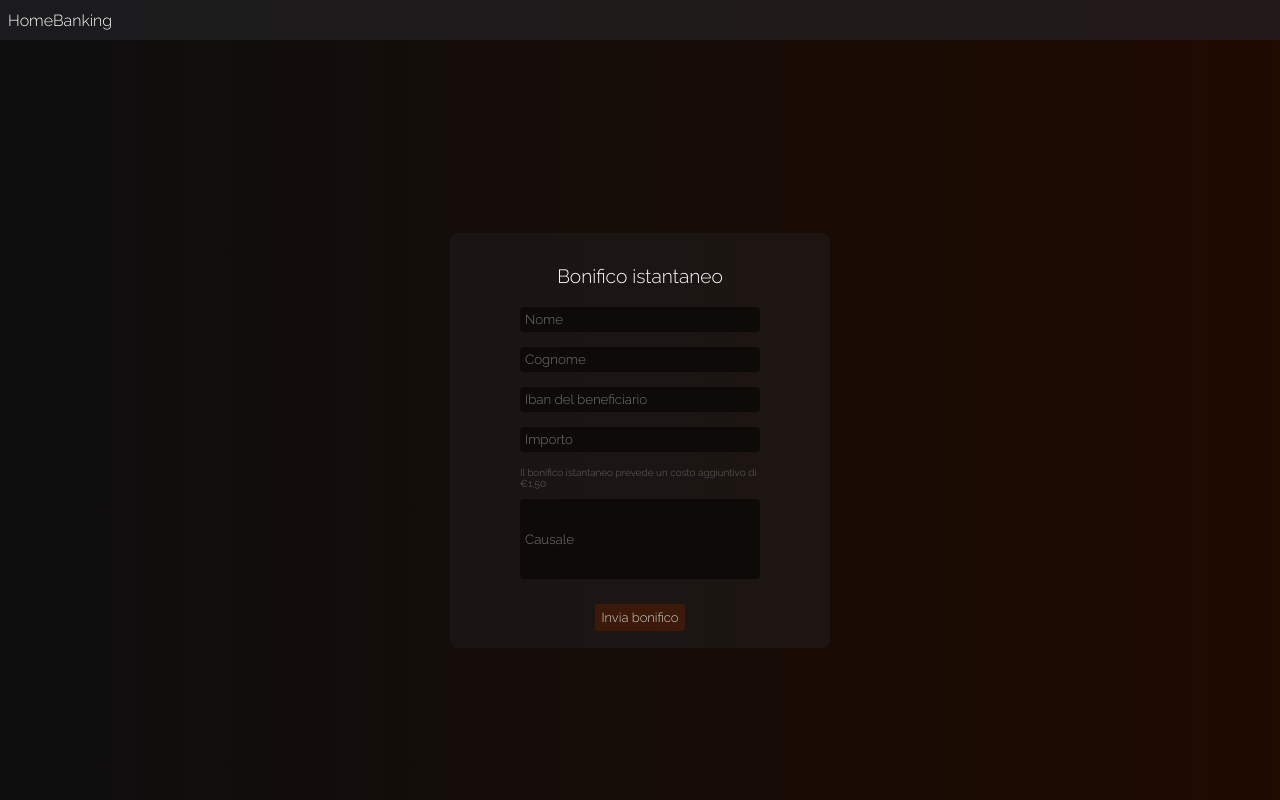
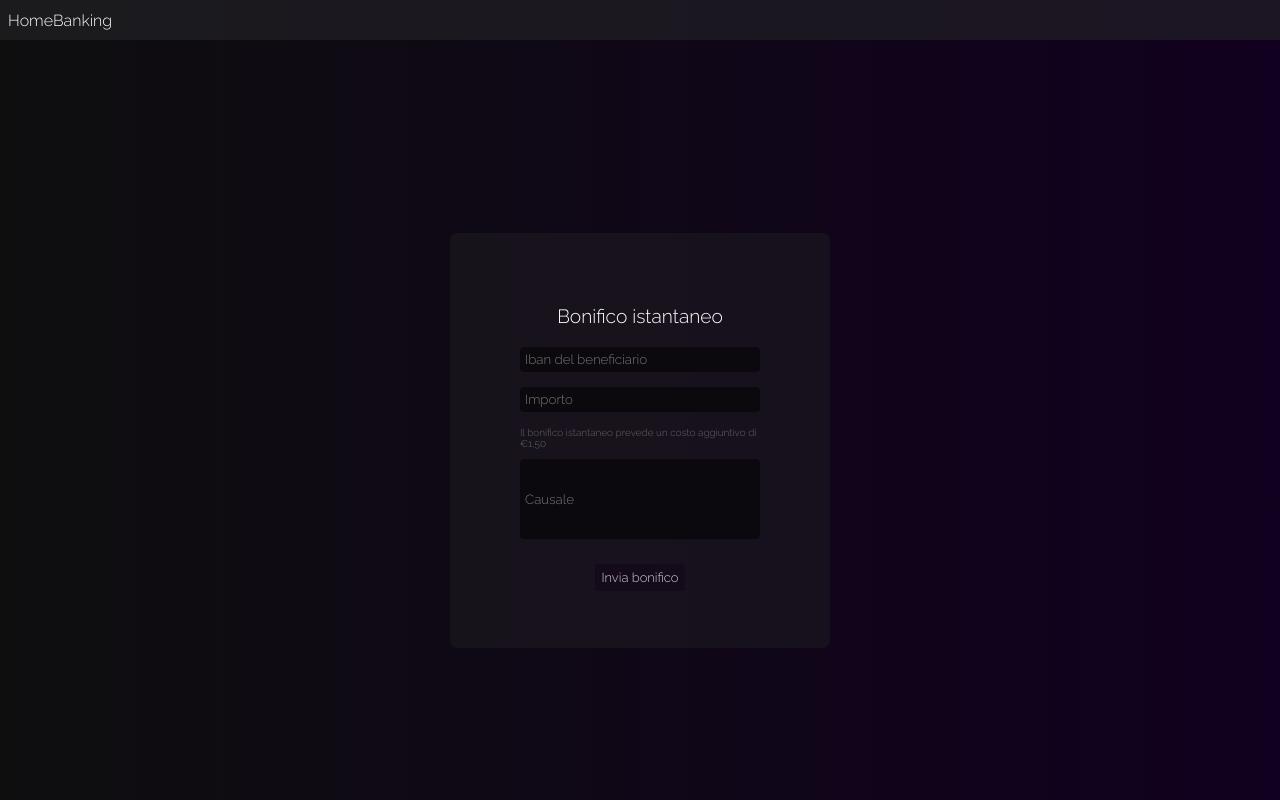
Before and after one commit to fmls03/HomeBanking, a Flask app: page /bonifico in a window 1280 px wide. Run offline with Flask 2, Linux system fonts and the light colour scheme; the visitor is signed in with stand-in values (Sample User, id 1).

```diff
--- a/_app.py
+++ b/_app.py
@@ -98,7 +98,7 @@ class Transazione(db.Model):
     user_mittente = db.Column(db.VARCHAR(255))
     iban_destinatario = db.Column(db.CHAR(27))
     importo = db.Column(db.Float)
-    data = db.Column(db.Date)
+    data = db.Column(db.DateTime)
     causale = db.Column(db.VARCHAR(255))
     id_conto = db.Column(db.Integer, db.ForeignKey('conto.id_conto'))
 
--- a/_bonifico_istantaneo.py
+++ b/_bonifico_istantaneo.py
@@ -9,48 +9,51 @@ import _app
 
 @bonifico_bp.route('/bonifico', methods = ['GET', 'POST'])
 def bonifico_istantaneo():
-    alert = ""
-    if request.method == 'POST':
-        nome = request.form['nome']
-        cognome = request.form['cognome']
-        iban_beneficiario = request.form['iban2']
-        importo = int(request.form['importo'])
-        causale = request.form['causale']
+    if not session.get('logged_in'):
+        return redirect('/logout')
+    else:
+        alert = ""
+        if request.method == 'POST':
+            iban_beneficiario = request.form['iban2']
+            importo = int(request.form['importo'])
+            causale = request.form['causale']
 
 
-        conto_destinatario = _app.Conto.query.filter_by(iban = iban_beneficiario).first()
-        saldo_mittente = _app.Saldo.query.filter_by(id_conto = session.get('id_conto')).first()
-        if saldo_mittente.saldo_disponibile < importo:
-            alert = "* IL SALDO NON SODDISFA L'IMPORTO SELEZIONATO *"
+            conto_destinatario = _app.Conto.query.filter_by(iban = iban_beneficiario).first()
+            conto_mittente = _app.Conto.query.filter_by(id_conto = session.get('id_conto')).first()
+            if conto_mittente.saldo.saldo_disponibile < importo:
+                alert = "* IL SALDO NON SODDISFA L'IMPORTO SELEZIONATO *"
 
-        else:
+            elif conto_mittente.iban == iban_beneficiario:
+                alert = "* NON PUOI EFFETTUARE BONIFICI VERSO TE STESSO *"
 
-            bonifico = _app.Transazione(session.get('username'), iban_beneficiario, importo, datetime.datetime.now(), causale, conto_destinatario.id_conto)
+            else:
 
-            _app.db.session.add(bonifico)
-            _app.db.session.commit()
-            _app.db.session.refresh(bonifico)
+                bonifico = _app.Transazione(session.get('username'), iban_beneficiario, importo, datetime.datetime.now(), causale, conto_destinatario.id_conto)
 
-            # Effettuato il bonifico aggiorniamo il saldo disponibile del mittente
-            saldo_mittente.saldo_disponibile -= importo + 1.50
-            saldo_mittente.saldo_contabile -= importo + 1.50
+                _app.db.session.add(bonifico)
+                _app.db.session.commit()
+                _app.db.session.refresh(bonifico)
 
-            # Ora facciamo una select del saldo del destinatario per poi aggiornarlo con l'importo ricevuto
-            saldo_destinatario = _app.Saldo.query.filter_by(id_conto = conto_destinatario.id_conto).first()
-            saldo_destinatario.saldo_disponibile += importo
-            saldo_destinatario.saldo_contabile += importo
+                # Effettuato il bonifico aggiorniamo il saldo disponibile del mittente
+                conto_mittente.saldo.saldo_disponibile -= importo + 1.50
+                conto_mittente.saldo.saldo_contabile -= importo + 1.50
+
+                # Ora facciamo una select del saldo del destinatario per poi aggiornarlo con l'importo ricevuto
+                conto_destinatario.saldo.saldo_disponibile += importo
+                conto_destinatario.saldo.saldo_contabile += importo
 
 
-            # applichiamo i valori modificati al database
-            _app.db.session.merge(saldo_mittente)
-            _app.db.session.commit()
-            _app.db.session.refresh(saldo_mittente)
+                # applichiamo i valori modificati al database
+                _app.db.session.merge(conto_mittente)
+                _app.db.session.commit()
+                _app.db.session.refresh(conto_mittente)
 
-            _app.db.session.merge(saldo_destinatario)
-            _app.db.session.commit()
-            _app.db.session.refresh(saldo_destinatario)
+                _app.db.session.merge(conto_destinatario)
+                _app.db.session.commit()
+                _app.db.session.refresh(conto_destinatario)
 
-            return redirect('/home')
+                return redirect('/home')
 
 
-    return render_template('bonifico.html', session = session, alert = alert)
+        return render_template('bonifico_istantaneo.html', session = session, alert = alert)
--- a/static/admin.css
+++ b/static/admin.css
@@ -7,7 +7,7 @@ body{
 	margin: 0;
 	min-width: 280px;
 	background: rgb(30,30,34);
-	background: linear-gradient(90deg, rgba(14,14,15,1) 0%, rgba(31,11,0,1) 100%);	background-size: cover;
+	background: linear-gradient(90deg, rgb(14, 14, 15) 0%, rgb(17, 0, 31) 100%);	background-size: cover;
 	display: flex;
 	justify-content: center;
 	font-family: 'Raleway', sans-serif;
--- a/static/bonifico.css
+++ b/static/bonifico.css
@@ -7,7 +7,7 @@ body{
 	height: 100%;
 	margin: 0;
 	background: rgb(30,30,34);
-	background: linear-gradient(90deg, rgba(14,14,15,1) 0%, rgba(31,11,0,1) 100%);	background-size: cover;
+	background: linear-gradient(90deg, rgb(14, 14, 15) 0%, rgb(17, 0, 31) 100%);	background-size: cover;
 	background-repeat: no-repeat;
 	background-position: center center;
 	font-family: 'Raleway', sans-serif;
@@ -135,7 +135,7 @@ body{
 
 
 .button-bonifico{
-	background-color:rgba(97, 32, 0, 0.6);
+    background: rgba(19, 0, 24, 0.5);
 	color: white;
 	opacity: 0.8;
 	border-width: 0px;
@@ -151,5 +151,7 @@ body{
 }
 
 #alert{
+	font-size: smaller;
+	width: 240px;
 	color: red;
 }
--- a/static/home.css
+++ b/static/home.css
@@ -8,7 +8,7 @@ body{
 	margin: 0;
 	min-width: 280px;
 	background: rgb(30,30,34);
-	background: linear-gradient(90deg, rgb(14, 14, 15) 0%, rgba(31,11,0,1) 100%);	background-size: cover;
+	background: linear-gradient(90deg, rgb(14, 14, 15) 0%, rgb(17, 0, 31) 100%);	background-size: cover;
 	display: flex;
 	justify-content: center;
 	font-family: 'Raleway', sans-serif;
--- a/static/login.css
+++ b/static/login.css
@@ -7,7 +7,7 @@ body{
 	height: 100%;
 	margin: 0;
 	background: rgb(30,30,34);
-	background: linear-gradient(90deg, rgba(14,14,15,1) 0%, rgba(31,11,0,1) 100%);	background-size: cover;
+	background: linear-gradient(90deg, rgb(14, 14, 15) 0%, rgb(17, 0, 31) 100%);	background-size: cover;
 	background-repeat: no-repeat;
 	background-position: center center;
 	font-family: 'Raleway', sans-serif;
@@ -119,7 +119,7 @@ body{
 
 
 .button-login{
-	background-color:rgba(97, 32, 0, 0.6);
+    background: rgba(19, 0, 24, 0.5);
 	color: white;
 	opacity: 0.8;
 	border-width: 0px;
@@ -132,7 +132,6 @@ body{
 
 .button-login:hover{
 	opacity: 1;
-	box-shadow: 0 0 1px wheat;
 }
 
 #alert{
--- a/static/signup.css
+++ b/static/signup.css
@@ -7,7 +7,7 @@ body{
 	height: 100%;
 	margin: 0;
 	background: rgb(30,30,34);
-	background: linear-gradient(90deg, rgba(14,14,15,1) 0%, rgba(31,11,0,1) 100%);	background-size: cover;
+	background: linear-gradient(90deg, rgb(14, 14, 15) 0%, rgb(17, 0, 31) 100%);	background-size: cover;
 	background-repeat: no-repeat;
 	background-position: center center;
 	font-family: 'Raleway', sans-serif;
@@ -152,7 +152,7 @@ body{
 }
 
 .button-signup{
-	background-color:rgb(97, 32, 0, 0.6);
+    background: rgba(19, 0, 24, 0.5);
 	color: white;
 	opacity: 0.8;
 	border-width: 0px;
@@ -164,5 +164,4 @@ body{
 
 .button-signup:hover{
 	opacity: 1;
-	box-shadow: 0 0 1px wheat;
 }
--- a/templates/bonifico.html
+++ b/templates/bonifico_istantaneo.html
@@ -27,14 +27,6 @@
                 <span id="Bonifico-text"> Bonifico istantaneo</span>
 
                 <div class="div-input-field">
-                    <input class="input-field" type="text" name="nome" placeholder="Nome" required>
-                </div>
-
-                <div class="div-input-field">
-                    <input class="input-field" type="text" name="cognome" placeholder="Cognome" required>
-                </div>
-
-                <div class="div-input-field">
                     <input class="input-field" type="iban2" name="iban2" placeholder="Iban del beneficiario" required>
                 </div>
 
@@ -48,7 +40,9 @@
                     <input class="causale-input-field" type="causale" name="causale" placeholder="Causale" required>
                 </div>
 
-
+                {% if alert %}
+                    <span id="alert">{{ alert }}</span>
+                {% endif %}
                 <div class="div-button-bonifico"><button type="submit" class="button-bonifico">Invia bonifico</button></div>
 
             </form>
```
Also changed, not shown: _admin.py (+9 -3 lines), _home.py (+18 -8 lines), templates/home.html (+6 -2 lines).
